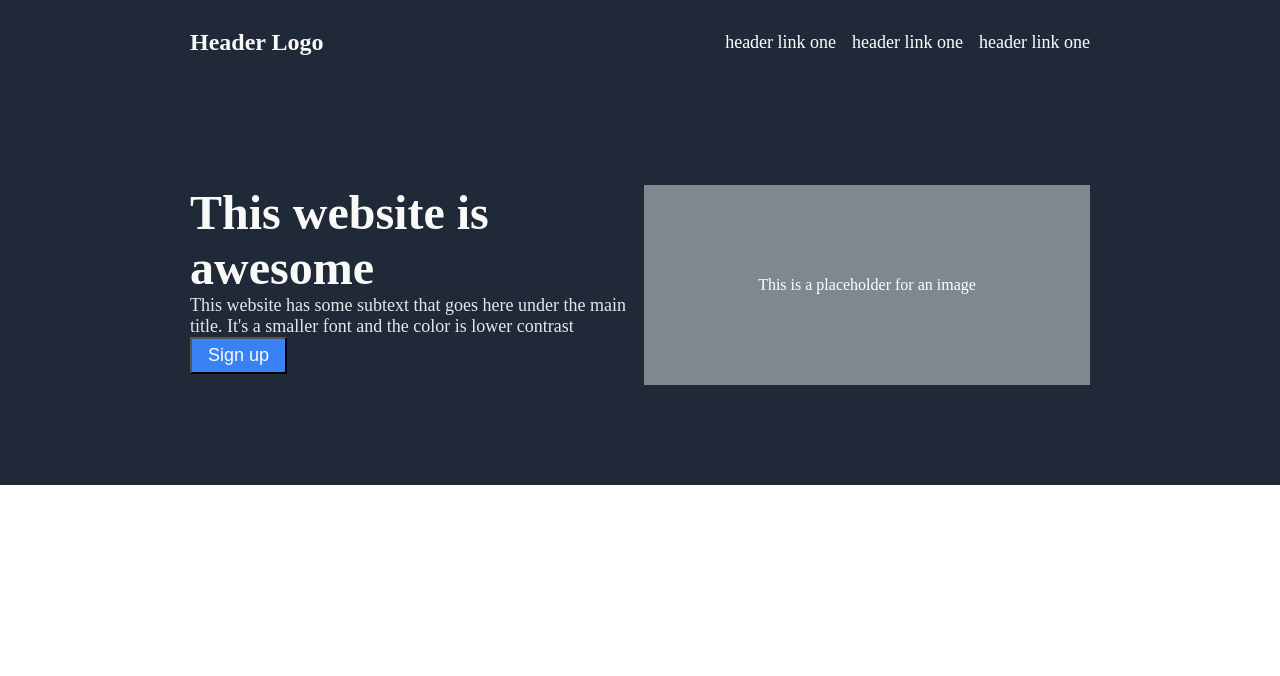
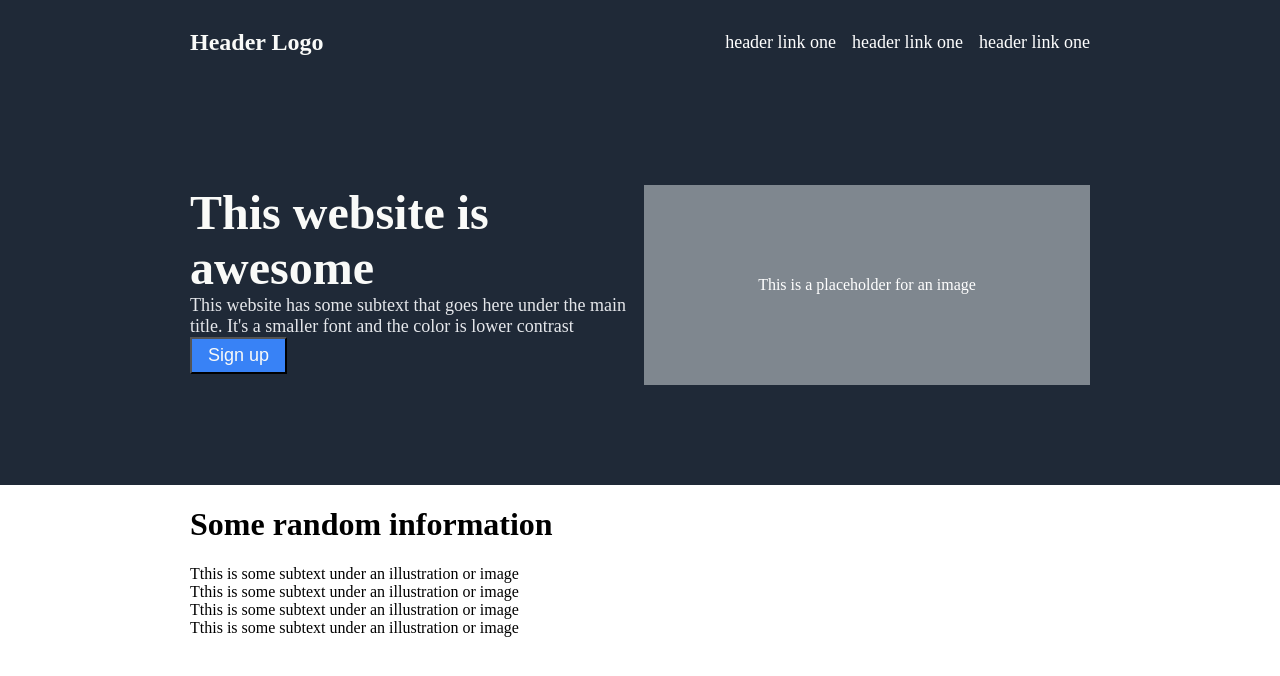
Before and after one commit to ilfno/landing-page, a plain HTML site: page index.html in a window 1280 px wide. Drawn offline with Linux system fonts and the light colour scheme.

Commit message:
Add section with pictures to index.html

```diff
--- a/index.html
+++ b/index.html
@@ -43,5 +43,41 @@
 
       </div>
     </div>
+
+    <!-- Pictures -->
+
+    <div class="pictures">
+
+      <div class="container">
+        <h1>Some random information</h1>
+
+        <div class="cards">
+
+          <div class="card">
+            <div class="box"></div>
+            Tthis is some subtext under an illustration
+            or image
+          </div>
+          <div class="card">
+            <div class="box"></div>
+            Tthis is some subtext under an illustration
+            or image
+          </div>
+          <div class="card">
+            <div class="box"></div>
+            Tthis is some subtext under an illustration
+            or image
+          </div>
+          <div class="card">
+            <div class="box"></div>
+            Tthis is some subtext under an illustration
+            or image
+          </div>
+
+        </div>
+
+      </div>
+
+    </div>
   </body>
 </html>
```
